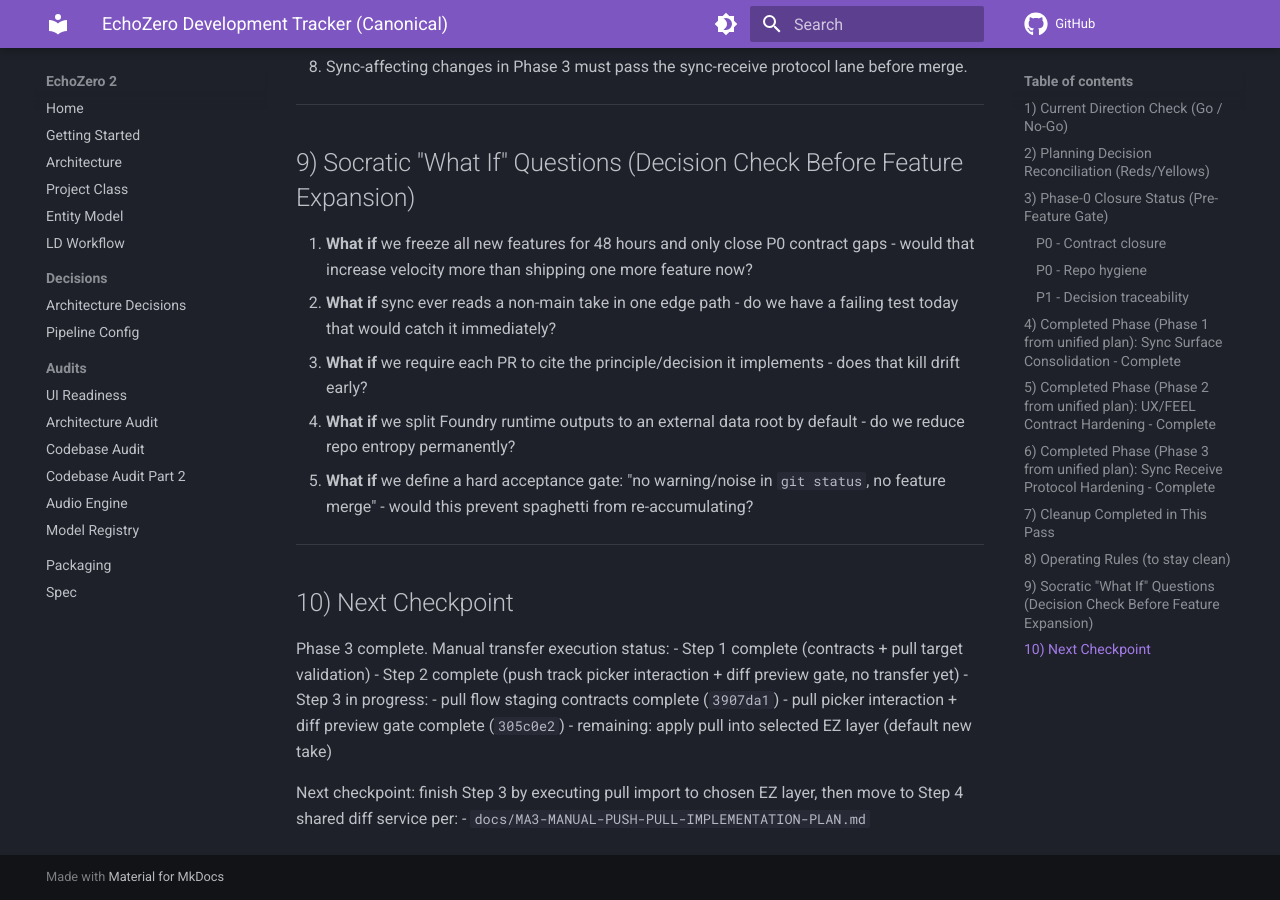
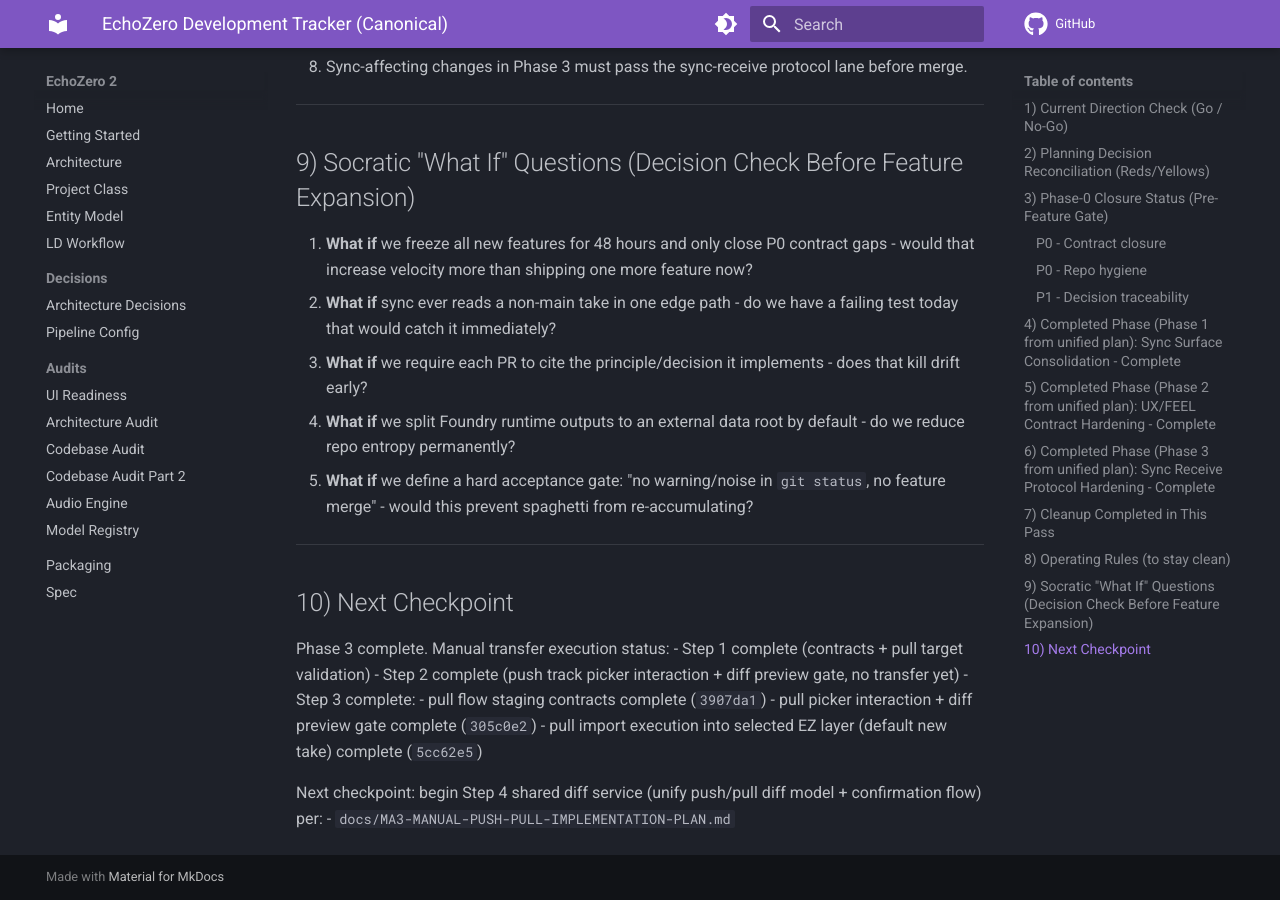
Before and after one commit to gdennen0/EchoZero, an MkDocs documentation site: the page built from docs/DEVELOPMENT-TRACKER.md, in a window 1280 px wide and 900 px high, scrolled down 4941 px. Built offline with MkDocs 1.6.1 and Material for MkDocs 9.7.7, drawn with Linux system fonts in a browser that asks for light colours; comment, search, counter and statistics services are not loaded.

Commit message:
Track step 3 completion and step 4 next checkpoint

```diff
--- a/docs/DEVELOPMENT-TRACKER.md
+++ b/docs/DEVELOPMENT-TRACKER.md
@@ -148,10 +148,10 @@ Checkpoints:
 Phase 3 complete. Manual transfer execution status:
 - Step 1 complete (contracts + pull target validation)
 - Step 2 complete (push track picker interaction + diff preview gate, no transfer yet)
-- Step 3 in progress:
+- Step 3 complete:
   - pull flow staging contracts complete (`3907da1`)
   - pull picker interaction + diff preview gate complete (`305c0e2`)
-  - remaining: apply pull into selected EZ layer (default new take)
+  - pull import execution into selected EZ layer (default new take) complete (`5cc62e5`)
 
-Next checkpoint: finish Step 3 by executing pull import to chosen EZ layer, then move to Step 4 shared diff service per:
+Next checkpoint: begin Step 4 shared diff service (unify push/pull diff model + confirmation flow) per:
 - `docs/MA3-MANUAL-PUSH-PULL-IMPLEMENTATION-PLAN.md`
```
